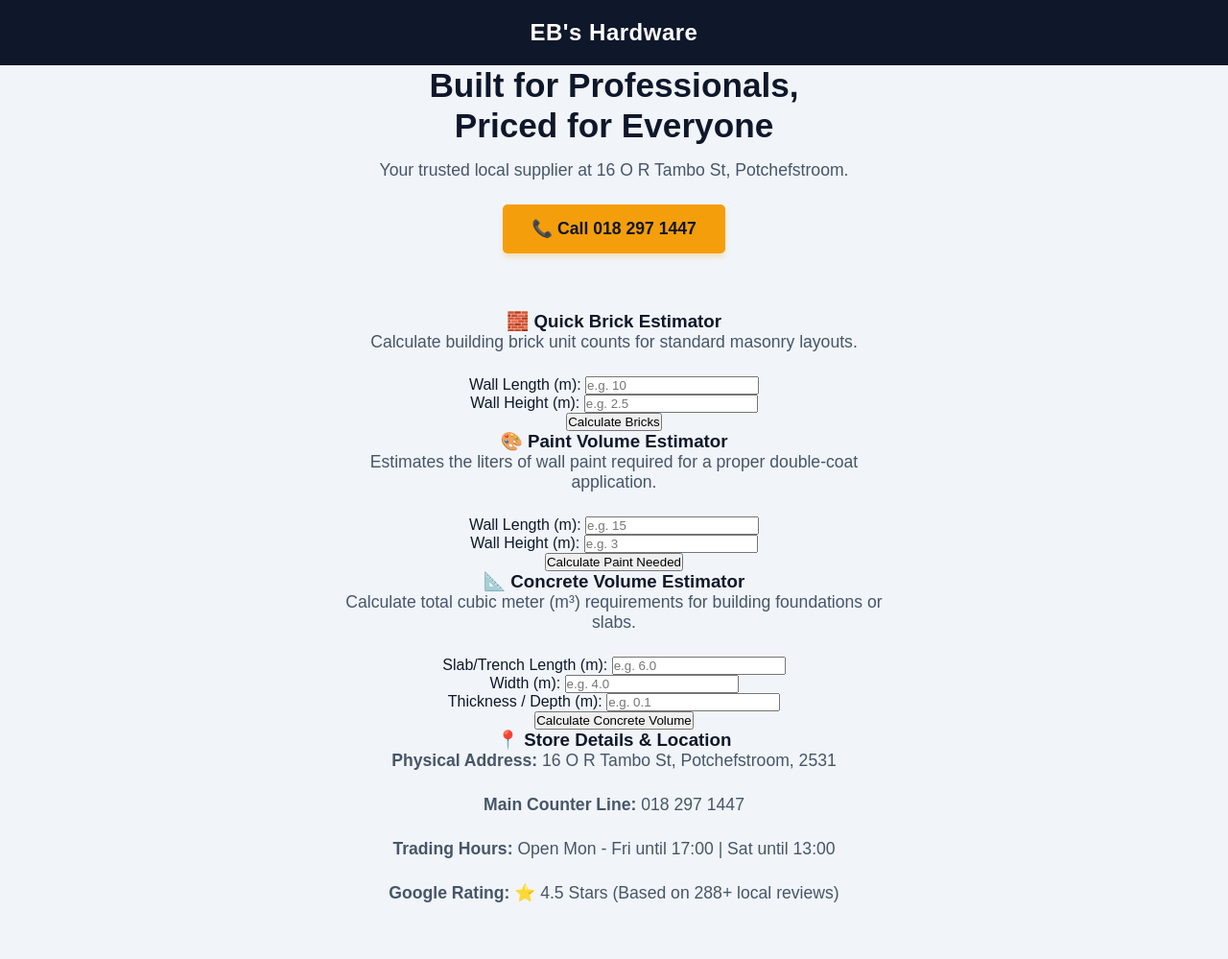
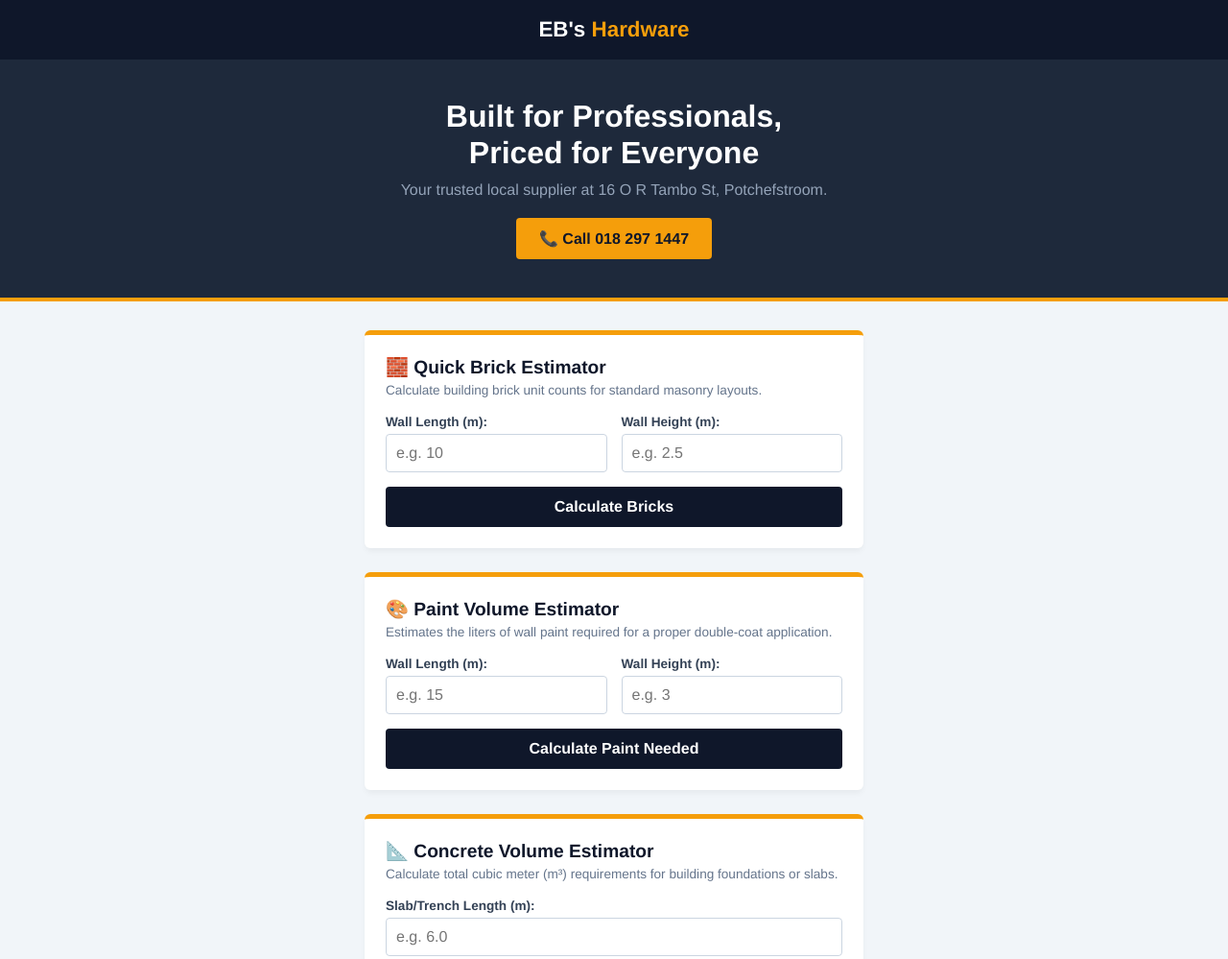
Before and after one commit to anelengwenya52-png/ebs-hardware, a plain HTML site: page index.html in a window 1280 px wide. Shown: the top 999 px of the page at 96% size. Drawn offline with Linux system fonts and the light colour scheme; a script that the page names is missing.

Commit message:
Update style.css

```diff
--- a/style.css
+++ b/style.css
@@ -1,28 +1,50 @@
-/* Core Layout Cleanups */
-* { box-sizing: border-box; margin: 0; padding: 0; font-family: Arial, sans-serif; }
+
+/* Core Structural Cleanups */
+* { box-sizing: border-box; margin: 0; padding: 0; font-family: 'Helvetica Neue', Arial, sans-serif; }
 html { scroll-behavior: smooth; }
-body { background-color: #f1f5f9; color: #0f172a; padding-bottom: 50px; text-align: center; }
+body { background-color: #f1f5f9; color: #0f172a; padding-bottom: 20px; text-align: center; }
 
-/* Navigation Bar Layout */
-nav { background-color: #0f172a; padding: 20px; color: white; display: flex; justify-content: center; }
-nav h2 { font-size: 1.5rem; letter-spacing: 0.5px; }
+/* Navigation Top Bar */
+nav { background-color: #0f172a; padding: 18px; color: white; display: flex; justify-content: center; }
+nav h2 { font-size: 1.4rem; font-weight: bold; }
+nav h2 span { color: #f59e0b; } /* Construction Amber Accent */
 
-/* Main Content Containers */
-main { max-width: 600px; margin: 40px auto; padding: 20px; }
-h1 { font-size: 2.2rem; margin-bottom: 15px; color: #0f172a; line-height: 1.2; }
-p { color: #475569; font-size: 1.1rem; margin-bottom: 25px; }
+/* Hero Banner Space */
+.hero-banner { padding: 40px 20px; background-color: #1e293b; color: white; border-bottom: 4px solid #f59e0b; }
+.hero-banner h1 { font-size: 2rem; margin-bottom: 10px; line-height: 1.2; }
+.hero-banner p { color: #94a3b8; font-size: 1rem; margin-bottom: 20px; }
 
-/* Sturdy Call-To-Action Button */
+/* Sturdy Call Button */
 .btn-call {
-    display: inline-block;
-    background-color: #f59e0b; /* Construction Amber Accent */
-    color: #0f172a;
-    text-decoration: none;
-    padding: 15px 30px;
-    font-weight: bold;
-    font-size: 1.1rem;
-    border-radius: 5px;
-    box-shadow: 0 4px 6px -1px rgba(245, 158, 11, 0.3);
-    transition: background 0.2s;
+    display: inline-block; background-color: #f59e0b; color: #0f172a; text-decoration: none;
+    padding: 12px 24px; font-weight: bold; font-size: 1rem; border-radius: 4px; transition: background 0.2s;
 }
 .btn-call:hover { background-color: #d97706; }
+
+/* Workspace Containers */
+.main-container { max-width: 550px; margin: 30px auto; padding: 0 15px; }
+
+/* Workstation Card Blocks */
+.calc-card { background: white; padding: 22px; border-radius: 6px; box-shadow: 0 4px 6px -1px rgba(0,0,0,0.05); border-top: 5px solid #f59e0b; margin-bottom: 25px; text-align: left; }
+.calc-card h3 { margin-bottom: 5px; color: #0f172a; font-size: 1.2rem; }
+.card-subtitle { color: #64748b; font-size: 0.85rem; margin-bottom: 18px; }
+
+/* Inputs Framework */
+.input-group { margin-bottom: 15px; }
+.input-row { display: flex; gap: 15px; }
+.input-row .input-group { flex: 1; }
+label { display: block; font-weight: bold; margin-bottom: 5px; font-size: 0.85rem; color: #334155; }
+input { width: 100%; padding: 10px; border: 1px solid #cbd5e1; border-radius: 4px; font-size: 1rem; color: #1e293b; }
+input:focus { outline: none; border-color: #f59e0b; }
+
+/* Action Buttons inside Cards */
+.calc-btn { background-color: #0f172a; color: white; font-weight: bold; border: none; padding: 12px; width: 100%; border-radius: 4px; cursor: pointer; font-size: 1rem; transition: background 0.2s; }
+.calc-btn:hover { background-color: #1e293b; color: #f59e0b; }
+
+/* Dynamic Calculation Results Frame */
+.output-box { margin-top: 15px; background-color: #f0fdf4; border: 1px dashed #22c55e; padding: 12px; border-radius: 4px; text-align: center; display: none; line-height: 1.5; font-size: 0.95rem; }
+
+/* Info Display Modifications */
+.info-card { border-top-color: #0f172a; }
+.info-list p { margin-bottom: 10px; font-size: 0.9rem; color: #334155; }
+footer { text-align: center; color: #64748b; font-size: 0.8rem; margin: 30px 0; }
```
